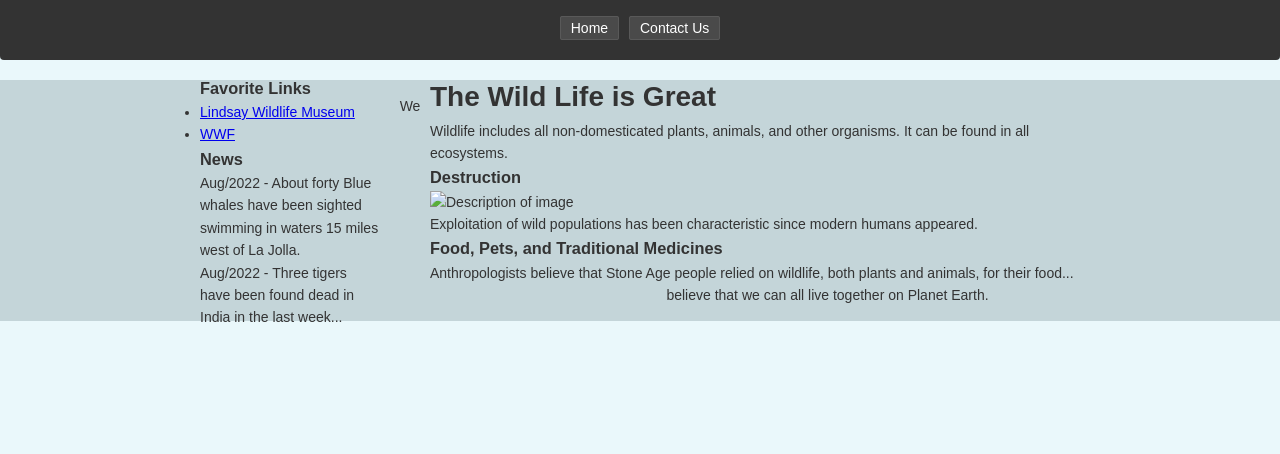
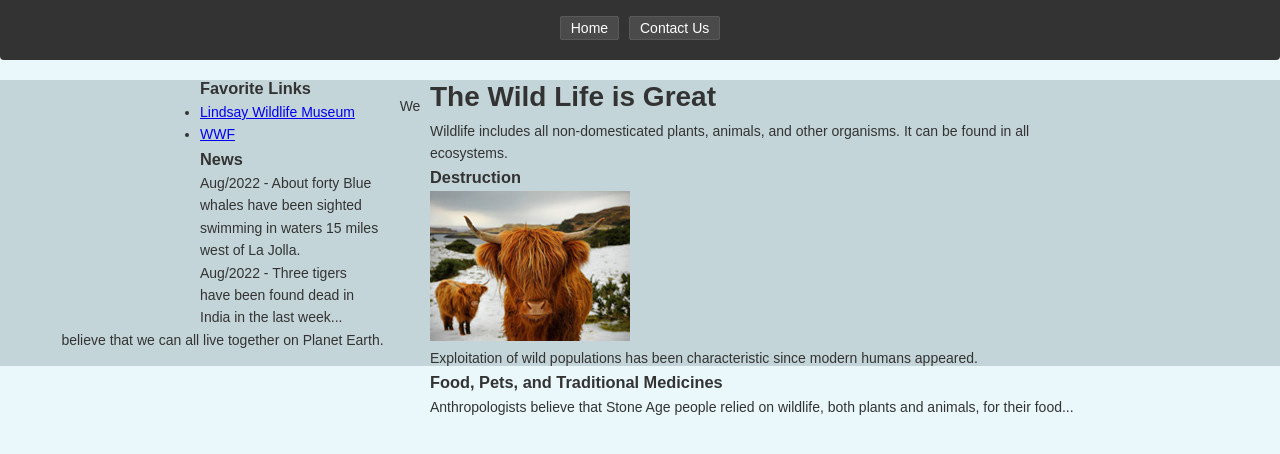
Before and after one commit to SparkleMotion4Ever/Homework2, a plain HTML site: page index.html in a window 1280 px wide. Shown: the part 136-590 px from the top of the page. Drawn offline with Linux system fonts and the light colour scheme.

Commit message:
Add files via upload

```diff
--- a/index.html
+++ b/index.html
@@ -42,7 +42,7 @@
       <p>Wildlife includes all non-domesticated plants, animals, and other organisms. It can be found in all ecosystems.</p>
 
       <h3>Destruction</h3>
-      <img src="images/img1.jpg" alt="Description of image" class="float-left">
+      <img src="img1.jpg" alt="Description of image" class="float-left">
       <p>Exploitation of wild populations has been characteristic since modern humans appeared.</p>
 
       <h3 class="clear">Food, Pets, and Traditional Medicines</h3>
```
